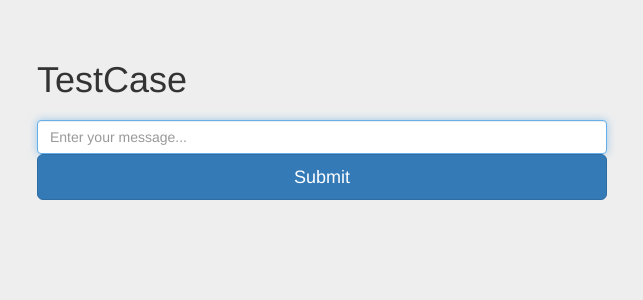
After one commit to nbizja/undiq-test, a PHP site: template public/resources/views/page1.html.twig in a window 1280 px wide. The commit adds this page. Shown: the top 300 px of the page, without its empty margins (33-676 px from the left). Run offline with PHP 8.4, Linux system fonts and the light colour scheme; the template is opened without the code that fills it, so the values that code supplies are empty; some libraries are stand-ins or nearby versions.

Commit message:
Fixed project structure.

```diff
--- a/app/Controllers/PageController.php
+++ b/app/Controllers/PageController.php
@@ -4,6 +4,11 @@ namespace TestCase\Controllers;
 
 use \Symfony\Component\HttpFoundation\Request;
 
+/**
+ * Class PageController
+ *
+ * @package TestCase\Controllers
+ */
 class PageController extends Controller
 {
     public function showPage1()
--- a/app/routes.php
+++ b/app/routes.php
@@ -2,14 +2,14 @@
 namespace TestCase;
 
 use Framework\Router;
-use Symfony\Component\Routing\Route;
 use Symfony\Component\Routing\RouteCollection;
 use TestCase\Controllers;
 
+//Initialize Router to help with routes registration.
 $router = new Router(new RouteCollection());
 
-// Adding routes
-$router->get('page1','TestCase\\Controllers\\PageController::showPage1');
+// Adding routes.
+$router->get('page1', 'TestCase\\Controllers\\PageController::showPage1');
 
 $router->post('page2', 'TestCase\\Controllers\\PageController::showPage2');
 
--- a/framework/Framework.php
+++ b/framework/Framework.php
@@ -4,9 +4,9 @@ namespace Framework;
 
 use Symfony\Component\HttpFoundation\Request;
 use Symfony\Component\HttpFoundation\Response;
+use Symfony\Component\HttpKernel\Controller\ControllerResolver;
+use Symfony\Component\Routing\Exception\ResourceNotFoundException;
 use Symfony\Component\Routing\Matcher\UrlMatcher;
-use Symfony\Component\Routing\Exception\ResourceNotFoundException;
-use Symfony\Component\HttpKernel\Controller\ControllerResolver;
 
 
 class Framework
--- a/public/index.php
+++ b/public/index.php
@@ -8,7 +8,10 @@ use Symfony\Component\Routing;
 use Symfony\Component\HttpKernel;
 use Framework\Framework;
 
+//Parse request
 $request = Request::createFromGlobals();
+
+//Load routes
 $routes = include __DIR__.'/../app/routes.php';
 
 $context = new Routing\RequestContext();
--- a/resources/assets/css/form.css
+++ b/public/resources/assets/css/page1.css
@@ -32,3 +32,11 @@
     border-top-left-radius: 0;
     border-top-right-radius: 0;
 }
+
+.w50 {
+    -webkit-box-sizing: border-box;
+    -moz-box-sizing: border-box;
+    box-sizing: border-box;
+    position: relative;
+    width: 50%;
+}
--- a/resources/views/base.html.twig
+++ b/public/resources/views/base.html.twig
@@ -6,10 +6,10 @@
     <meta name="viewport" content="width=device-width, initial-scale=1">
     <!-- The above 3 meta tags *must* come first in the head; any other head content must come *after* these tags -->
     <meta name="description" content="">
-    <meta name="author" content="">
-    <link rel="icon" href="../../favicon.ico">
+    <meta name="author" content="Nejc Bizjak">
+    <link rel="icon" href="/resources/assets/img/favicon.ico">
 
-    <title>Signin Template for Bootstrap</title>
+    <title>Testcase</title>
 
     <!-- Bootstrap core CSS -->
     <link rel="stylesheet" href="https://maxcdn.bootstrapcdn.com/bootstrap/3.3.6/css/bootstrap.min.css">
--- /dev/null
+++ b/public/resources/views/page1.html.twig
@@ -0,0 +1,20 @@
+{% extends 'base.html.twig' %}
+
+{% block links %}
+    <link href="/resources/assets/css/page1.css" rel="stylesheet">
+{% endblock %}
+
+{% block container %}
+    <h1>TestCase</h1>
+
+    <div class="w50">
+        <form class="form" action="page2" method="post">
+            <h2 class="form-heading"></h2>
+            <label for="message_to_world" class="sr-only">Your message to the world</label>
+            <input type="text" id="message_to_world" name="message_to_world" class="form-control"
+                   placeholder="Enter your message..." required autofocus>
+            <button class="btn btn-lg btn-primary btn-block" type="submit">Submit</button>
+        </form>
+    </div>
+
+{% endblock %}
--- a/resources/views/page2.html.twig
+++ b/public/resources/views/page2.html.twig
@@ -1,4 +1,8 @@
 {% extends 'base.html.twig' %}
+
+{% block links %}
+    <link href="/resources/assets/css/page2.css" rel="stylesheet">
+{% endblock %}
 
 {% block container %}
     <h1>Your message to the world:</h1>
```
Also changed, not shown: app/Controllers/Controller.php (+14 -2 lines), framework/Router.php (+54 -5 lines), resources/views/page1.html.twig (deleted, +0 -12 lines), .htaccess (deleted), README.md (added), public/resources/assets/css/base.css (renamed from resources/assets/css/base.css), public/resources/assets/css/page2.css (added), public/resources/assets/img/favicon.ico (added).
